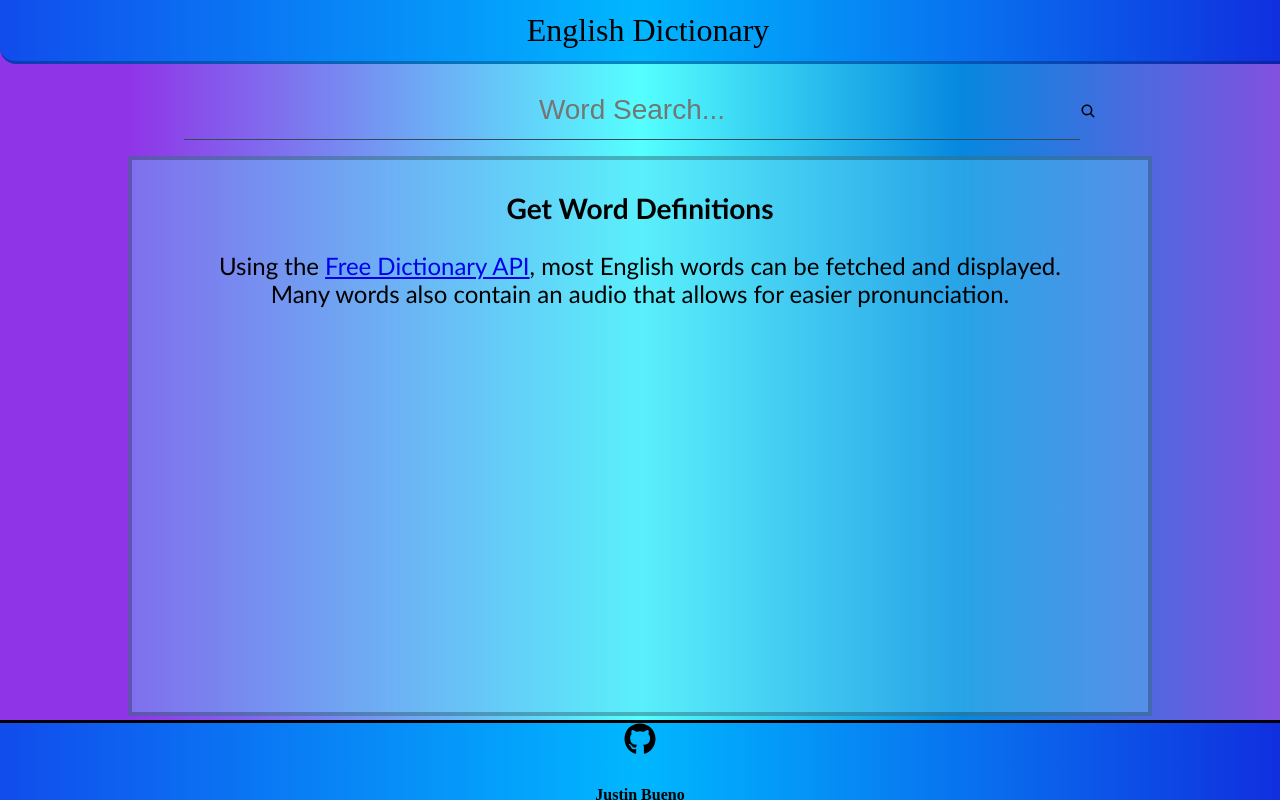
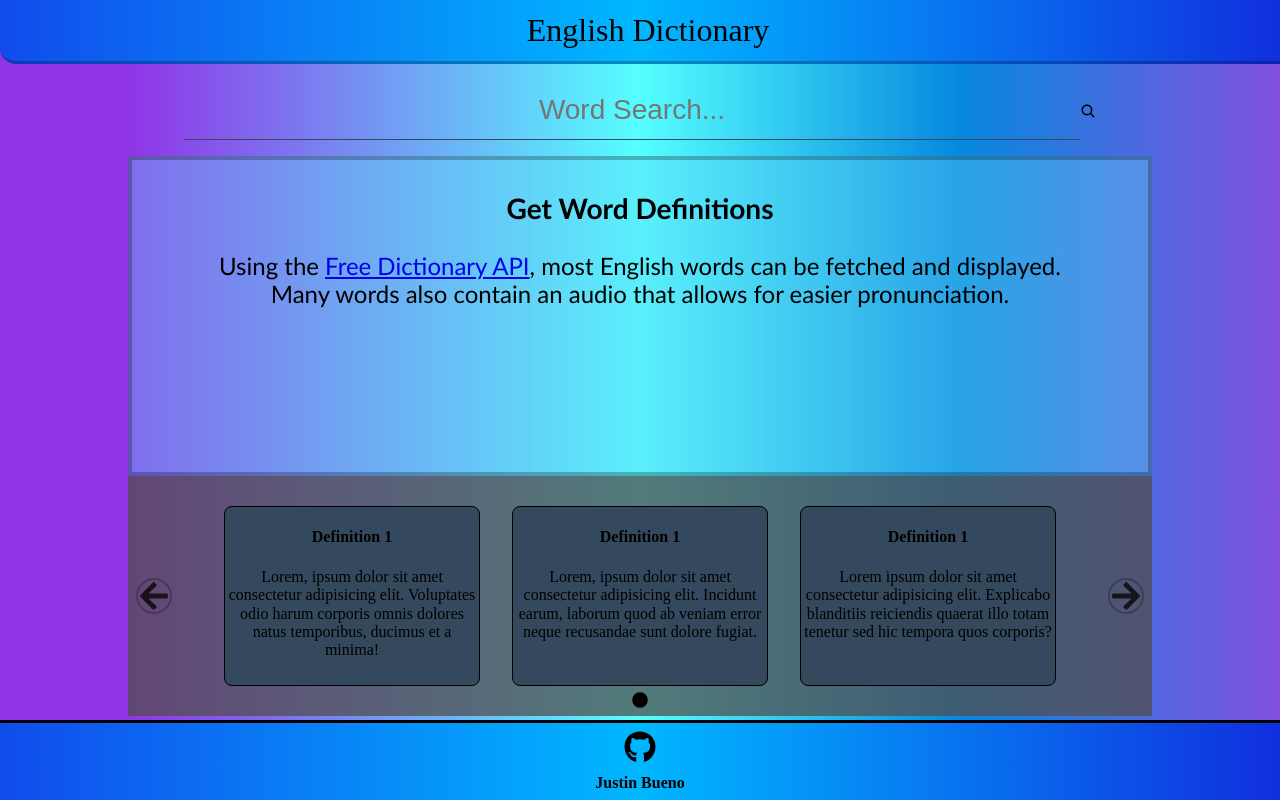
Before and after one commit to JustNesh/dictionary-site, a React (Create React App) app: page / in a window 1280 px wide. Built offline with nearby package versions, Linux system fonts and the light colour scheme; a web font is replaced by a local one.

Commit message:
Working on Carousel component and modified margin spacing.

```diff
--- a/src/App.css
+++ b/src/App.css
@@ -38,6 +38,8 @@ button {
     cursor: pointer;
 }
 
+
+
 .main-container {
     height:90vh;
     /* background: linear-gradient(0deg,rgb(245, 120, 3) 0%, rgb(255, 255, 85) 50% , rgb(226, 85, 4) 100% ); */
@@ -47,12 +49,55 @@ button {
 .FaGithub {
     font-size: 2rem;
     color: black;
+    margin-top: .5rem;
+    margin-bottom: 0px;
 }
 
 .Justin {
     font-size: 1rem;
+    margin-top: .4rem;
 }
 
+.larger-container-carousel {
+    display: flex;
+    justify-content: center;
+}
+
+.container-carousel {
+    height: 30vh;
+    width: 80vw;
+    background-color: rgba(82, 78, 78, 0.74);
+    position: relative;
+    display: flex;
+    align-items: center;
+    justify-content: center;
+}
+
+.FaArrow {
+    color: rgba(0, 0, 0, 0.75);
+    border: rgba(0, 0, 0,.25) solid .15rem;
+    border-radius: 50%;
+    cursor: pointer;
+    font-size: xx-large;
+}
+
+#FaArrowLeft {
+    position: absolute;
+    left: 0;
+    margin-left: .5rem;
+}
+
+#FaArrowRight {
+    position: absolute;
+    right: 0;
+    margin-right: .5rem;
+}
+
+.FaCircle {
+    position: absolute;
+    bottom: 0;
+    margin-bottom:.5rem;
+}
 /* .larger-footer-container {
     display: flex;
     justify-content: center;
@@ -79,7 +124,7 @@ button {
 .body-container {
     width: 80vw;
     background-color: rgba(100, 210, 243, 0.363);
-    height: 70vh;
+    height: 40vh;
     border: .25rem solid rgba(0,0,0,.25);
     padding: .25rem;
     padding-left: 4rem;
@@ -105,9 +150,18 @@ button {
     margin-bottom: 16px;
 }
 
-@media screen and (max-width: 600px) {
+.CardLook {
+    height: 75%;
+    width: 25%;
+    margin: 1rem;
+    border: black solid 1px;
+    border-radius: .5rem .5rem;
+    background-color: #34495e;
+}
+
+/* @media screen and (max-width: 600px) {
     h1 {
         background: linear-gradient(to right, black 0%,rgb(158, 158, 158) 25%,rgb(158, 158, 158) 76%,black 100%);
         justify-content: center;
     }
-}
+} */
--- a/src/Components/Card.js
+++ b/src/Components/Card.js
@@ -2,7 +2,7 @@ import React from "react";
 import AudioControl from "./AudioControl";
 import DefinitionCarousel from "./DefinitionCarousel"
 import GeneralSymAnt from "./GeneralSymAnt";
-import { MdOutlinePlayArrow } from "react-icons/md";
+// import { MdOutlinePlayArrow } from "react-icons/md";
 
 export default function Card({word,phonetic,audio,meanings,sourceURLs}) {
     return (
--- /dev/null
+++ b/src/Components/Carousel.jsx
@@ -0,0 +1,28 @@
+import React from "react";
+import { FaArrowLeft } from "react-icons/fa";
+import { FaArrowRight } from "react-icons/fa";
+import { FaCircle } from "react-icons/fa";
+
+export default function Carousel() {
+    return (
+        <div className="larger-container-carousel">
+            <div className="container-carousel">
+                <FaArrowLeft className="FaArrow" id="FaArrowLeft" />
+                <div className="CardLook">
+                    <h4>Definition 1</h4>
+                    <p>Lorem, ipsum dolor sit amet consectetur adipisicing elit. Voluptates odio harum corporis omnis dolores natus temporibus, ducimus et a minima!</p>
+                </div>
+                <div className="CardLook">
+                    <h4>Definition 1</h4>
+                    <p>Lorem, ipsum dolor sit amet consectetur adipisicing elit. Incidunt earum, laborum quod ab veniam error neque recusandae sunt dolore fugiat.</p>
+                </div>
+                <div className="CardLook">
+                    <h4>Definition 1</h4>
+                    <p>Lorem ipsum dolor sit amet consectetur adipisicing elit. Explicabo blanditiis reiciendis quaerat illo totam tenetur sed hic tempora quos corporis?</p>
+                </div>
+                <FaCircle className="FaCircle" />
+                <FaArrowRight className="FaArrow" id="FaArrowRight" />
+            </div>
+        </div>
+    )
+}
--- a/src/Components/DefinitionCarousel.jsx
+++ b/src/Components/DefinitionCarousel.jsx
@@ -1,5 +1,5 @@
 import React from "react";
-// import Carousel from "./Carousel,jsx";
+
 
 export default function DefinitionCarousel({meanings}) {
         const definitions = meanings[0]
--- a/src/Components/DisplayData.jsx
+++ b/src/Components/DisplayData.jsx
@@ -2,6 +2,7 @@ import React, {useMemo} from "react";
 import Card from "./Card";
 import determineAudio from "../Functionality/determineAudio";
 import DefaultBody from "./DefaultBody";
+import Carousel from "./Carousel.jsx";
 
 export default function DisplayData ({wordinfo, okResponse, counter, loading, word}) {
     const DisplayData = useMemo(() => {
@@ -22,7 +23,12 @@ export default function DisplayData ({wordinfo, okResponse, counter, loading, wo
             return <h2>Loading...</h2>;
         } else if (okResponse === false) return <h2>Requested word is not within the dictionary!</h2>;
         else {
-            return <DefaultBody />;
+            return (
+            <div>
+                <DefaultBody />
+                <Carousel />
+            </div>
+            )
         }
         }
         return processData(wordinfo);
```
Also changed, not shown: 1 other file (tests, documents, lock files or other folders).
